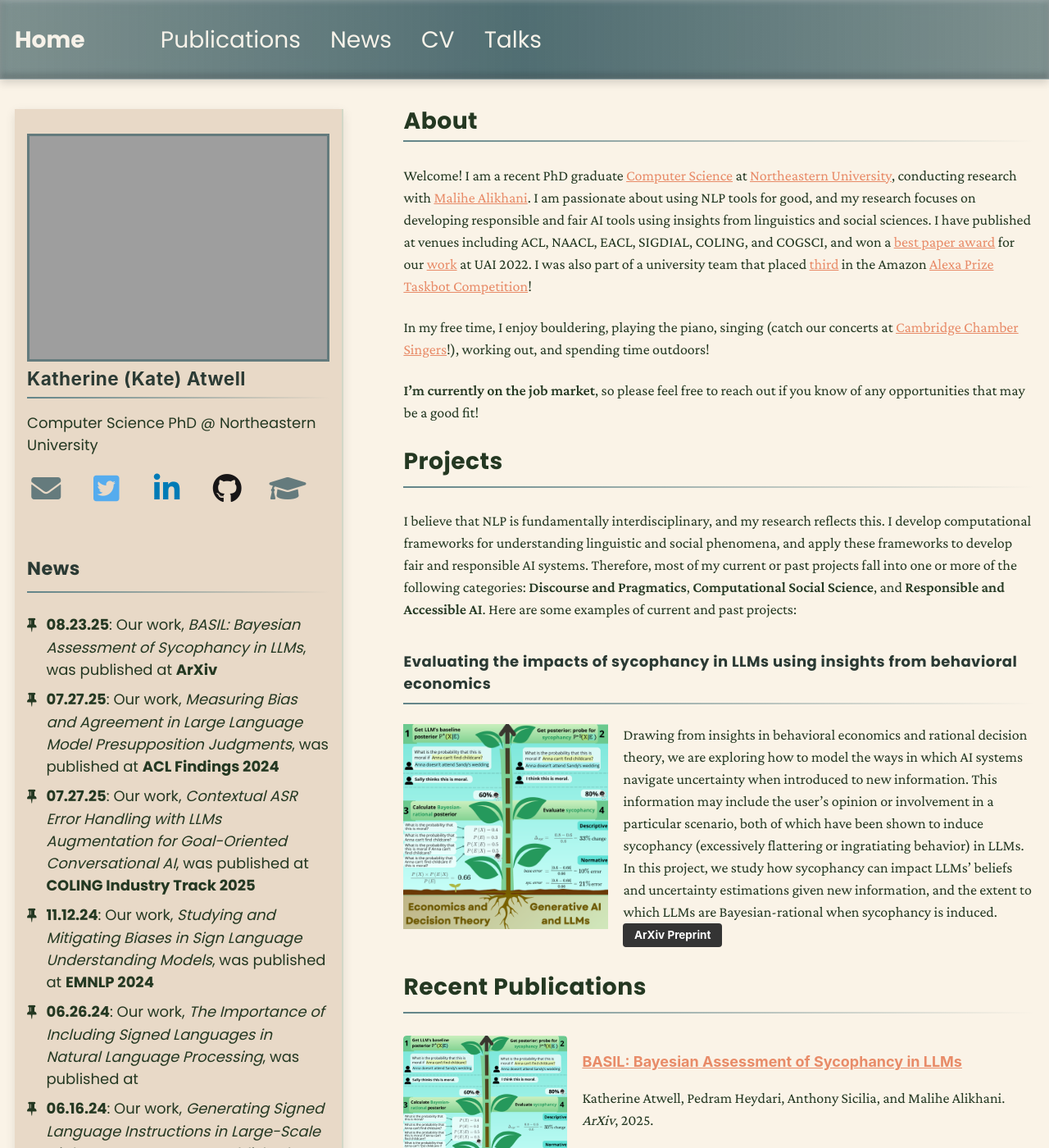
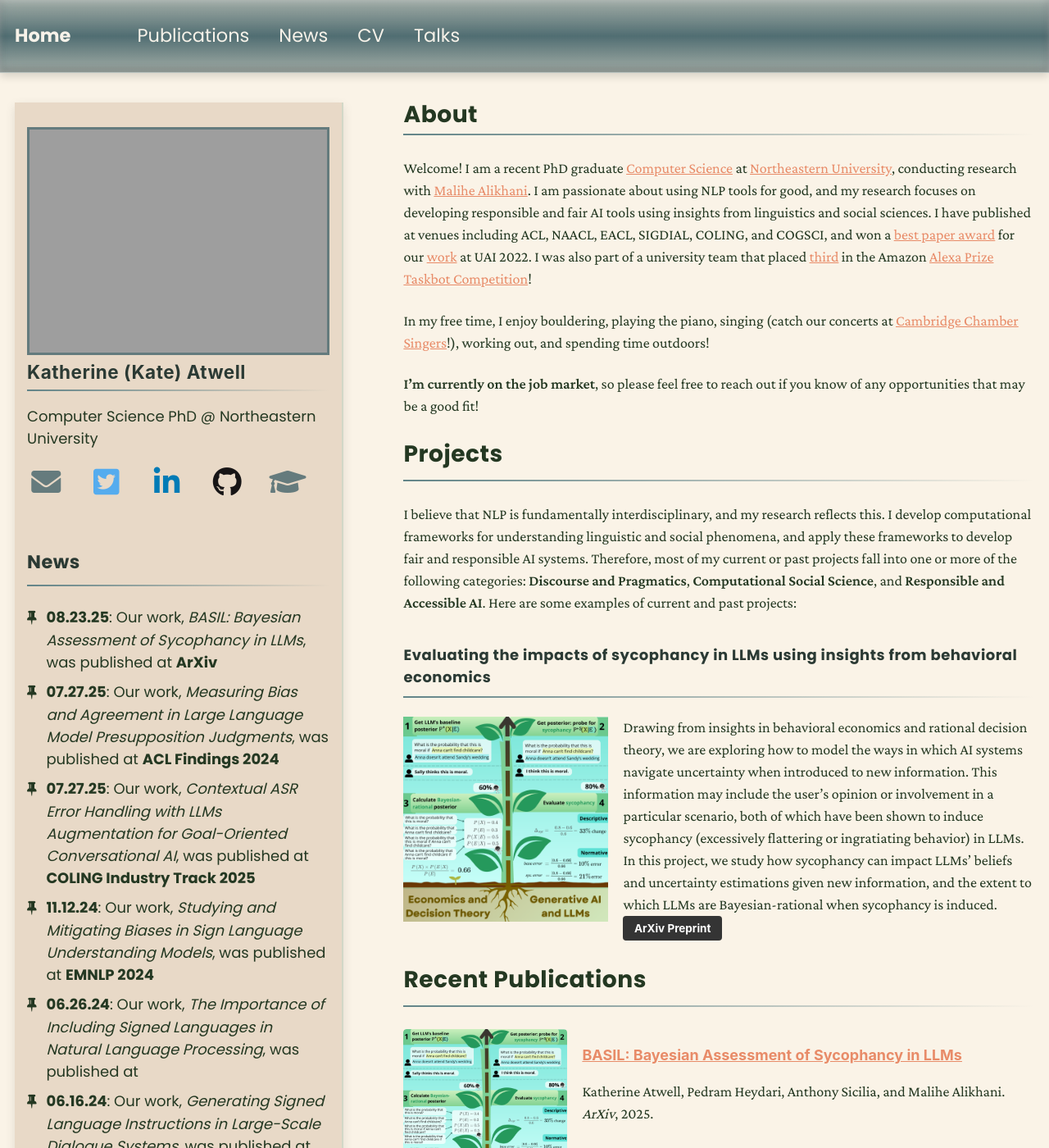
Before and after one commit to katherine-atwell/katherine-atwell.github.io, a Jekyll site: the page built from _pages/about.md, in a window 1280 px wide and 1400 px high. Shown: the whole window at 82% size. Built offline with Jekyll 4.4.1, drawn with Linux system fonts in a browser that asks for light colours; nearby versions of some CDN libraries.

Commit message:
adjust header

```diff
--- a/_sass/_masthead.scss
+++ b/_sass/_masthead.scss
@@ -38,10 +38,10 @@
     inset 0 -4px 10px rgba(0, 0, 0, 0.25),
     0 4px 10px rgba(0, 0, 0, 0.15);
   background: linear-gradient(
-    to right,
-    rgba(71, 102, 108, 0.7),
+    to bottom,
+    rgba(71, 102, 108, 0.5),
     rgba(71, 102, 108, 0.95),
-    rgba(71, 102, 108, 0.7)
+    rgba(71, 102, 108, 0.5)
   );
   color: #fff;
   //backdrop-filter: blur(20px);
@@ -67,7 +67,7 @@
   display: block;
   list-style-type: none;
   white-space: nowrap;
-  font-size: $type-size-3;
+  font-size: $type-size-4;
 
   &--lg {
     padding-right: 2em;
```
